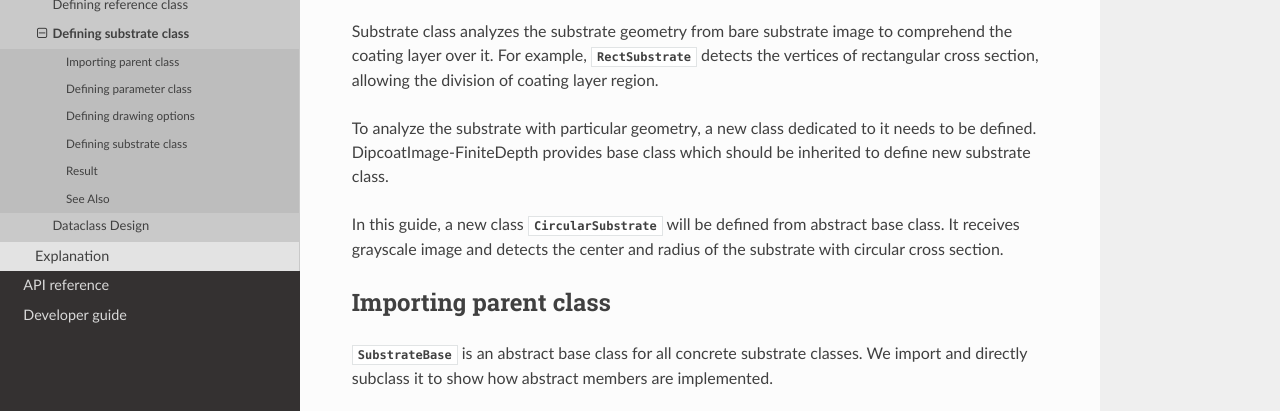
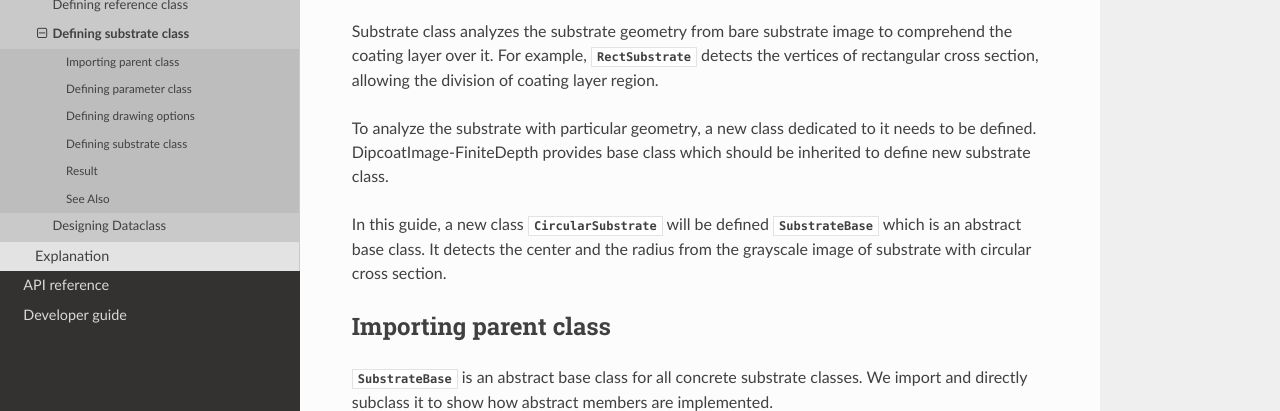
Before and after one commit to dipcoat-image/finitedepth, a Sphinx documentation site: the page built from doc/source/user-guide/how-to/defining-substrate.rst, in a window 1280 px wide and 900 px high, cut to the strip 264-675 px from the top of the window. Built offline with Sphinx 7.4.7 and the Read the Docs theme 2.0.0, drawn with Linux system fonts in a browser that asks for light colours; some of the changed text lies outside the part shown.

Commit message:
doc: write more doc
Enhance how-to guides

```diff
--- a/doc/source/user-guide/how-to/dataclass-design.rst
+++ b/doc/source/user-guide/how-to/dataclass-design.rst
@@ -1,6 +1,6 @@
-================
-Dataclass Design
-================
+===================
+Designing Dataclass
+===================
 
 As shown in :doc:`defining-substrate` and other documents, user needs to define dataclasses and assign them to specific class attributes.
 This document explaines the steps to design the dataclass fully compatible with API.
--- a/doc/source/user-guide/how-to/defining-reference.rst
+++ b/doc/source/user-guide/how-to/defining-reference.rst
@@ -25,7 +25,7 @@
 Reference class provides boilerplate to analyze the coated substrate image, and sometimes you may want to modify it.
 DipcoatImage-FiniteDepth provides base class which should be inherited to define new reference class.
 
-In this guide, a new class :class:`BinaryReference` will be defined from abstract base class.
+In this guide, a new class :class:`BinaryReference` will be defined from :class:`SubstrateReferenceBase` which is an abstract base class.
 It binarizes grayscale image with :func:`cv2.threshold`, whose parameters we will control.
 
 Importing parent class
--- a/doc/source/user-guide/how-to/defining-substrate.rst
+++ b/doc/source/user-guide/how-to/defining-substrate.rst
@@ -22,8 +22,8 @@
 To analyze the substrate with particular geometry, a new class dedicated to it needs to be defined.
 DipcoatImage-FiniteDepth provides base class which should be inherited to define new substrate class.
 
-In this guide, a new class :class:`CircularSubstrate` will be defined from abstract base class.
-It receives grayscale image and detects the center and radius of the substrate with circular cross section.
+In this guide, a new class :class:`CircularSubstrate` will be defined :class:`SubstrateBase` which is an abstract base class.
+It detects the center and the radius from the grayscale image of substrate with circular cross section.
 
 Importing parent class
 ======================
--- a/doc/source/user-guide/how-to/index.rst
+++ b/doc/source/user-guide/how-to/index.rst
@@ -4,7 +4,7 @@
 How-to guides
 =============
 
-In this document, informations to use DipcoatImage-FiniteDepth are provided.
+This document provides advanced examples.
 
 .. toctree::
    :maxdepth: 1
--- a/doc/source/user-guide/tutorials/index.rst
+++ b/doc/source/user-guide/tutorials/index.rst
@@ -2,7 +2,7 @@
 Tutorials
 =========
 
-In this document, introductory examples are provided.
+Introductory examples are provided in this document.
 
 .. toctree::
    :maxdepth: 1
```
Also changed, not shown: other parts of doc/source/user-guide/how-to/defining-reference.rst (+1 -1 lines).
